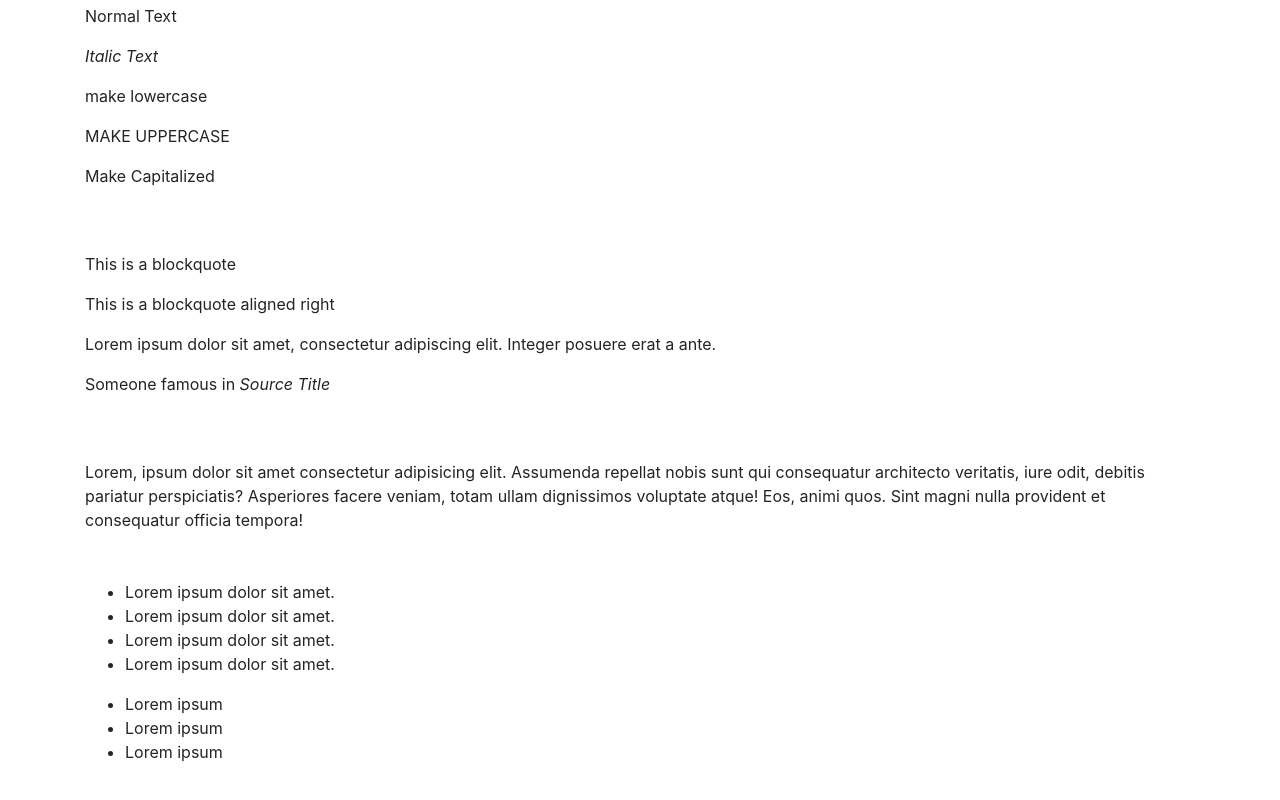
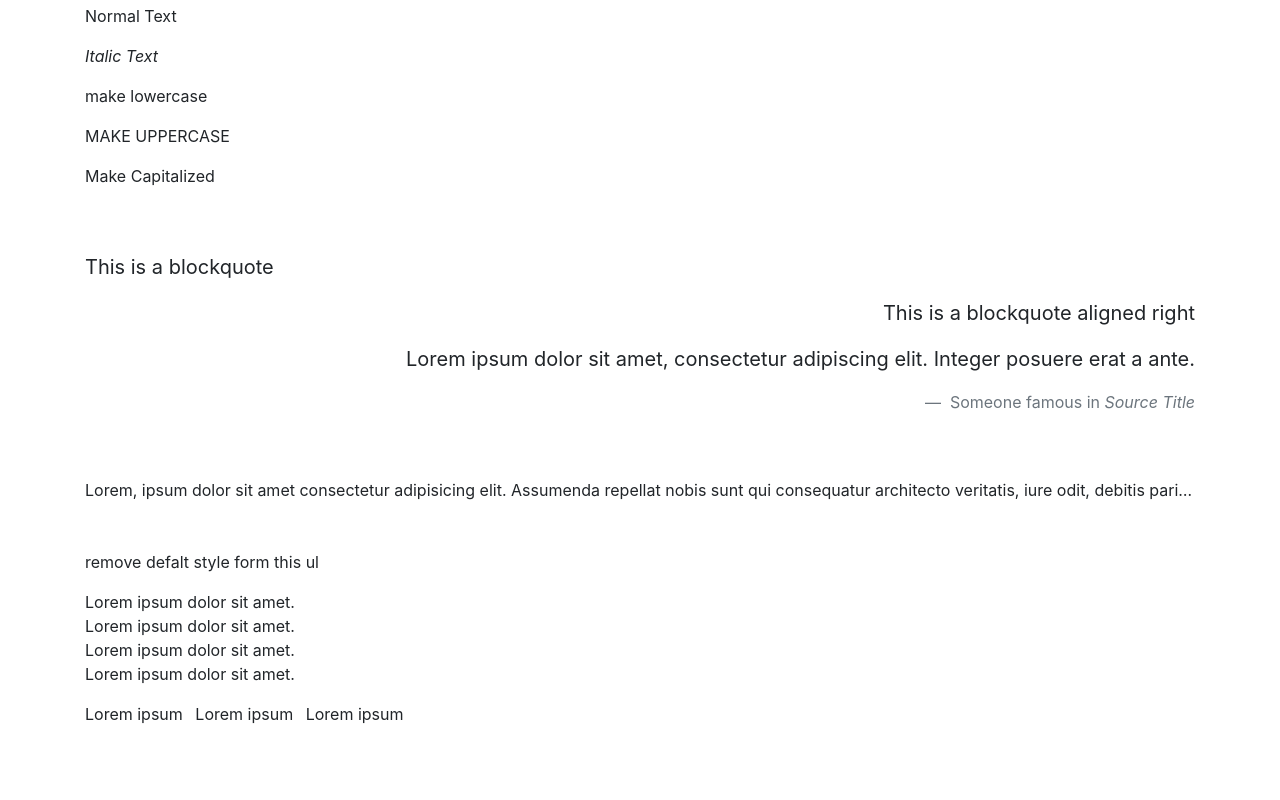
Before and after one commit to infomotin/bootstrap-4-from-scratch-with-5-projects, a plain HTML site: page 005 bootstrap-sandbox-starter/bootstrap_sandbox_starter/2_2_basic_typography.html in a window 1280 px wide. Shown: the part 1298-2098 px from the top of the page. Drawn offline with nearby package versions, Linux system fonts and the light colour scheme.

Commit message:
basic typo

```diff
--- a/005 bootstrap-sandbox-starter/bootstrap_sandbox_starter/2_2_basic_typography.html
+++ b/005 bootstrap-sandbox-starter/bootstrap_sandbox_starter/2_2_basic_typography.html
@@ -216,22 +216,22 @@
       <br />
 
       <!-- BLOCKQUOTES -->
-      <blockquote>
+      <blockquote class="blockquote">
         <p>This is a blockquote</p>
       </blockquote>
 
       <!-- BLOCKQUOTE RIGHT ALIGNED -->
-      <blockquote>
+      <blockquote class="blockquote text-right">
         <p>This is a blockquote aligned right</p>
       </blockquote>
 
       <!-- BLOCKQUOTE WITH FOOTER -->
-      <blockquote>
+      <blockquote class="blockquote text-right">
         <p>
           Lorem ipsum dolor sit amet, consectetur adipiscing elit. Integer
           posuere erat a ante.
         </p>
-        <footer>
+        <footer class="blockquote-footer">
           Someone famous in
           <cite title="Source Title">Source Title</cite>
         </footer>
@@ -241,7 +241,7 @@
       <br />
 
       <!-- TEXT TRUNCATE -->
-      <div>
+      <div class="text-truncate">
         Lorem, ipsum dolor sit amet consectetur adipisicing elit. Assumenda
         repellat nobis sunt qui consequatur architecto veritatis, iure odit,
         debitis pariatur perspiciatis? Asperiores facere veniam, totam ullam
@@ -253,7 +253,8 @@
       <br />
 
       <!-- LISTS -->
-      <ul>
+      <p>remove defalt style form this ul</p>
+      <ul class="list-unstyled">
         <li>Lorem ipsum dolor sit amet.</li>
         <li>Lorem ipsum dolor sit amet.</li>
         <li>Lorem ipsum dolor sit amet.</li>
@@ -261,10 +262,10 @@
       </ul>
 
       <!-- INLINE LIST -->
-      <ul>
-        <li>Lorem ipsum</li>
-        <li>Lorem ipsum</li>
-        <li>Lorem ipsum</li>
+      <ul class="list-inline">
+        <li class="list-inline-item">Lorem ipsum</li>
+        <li class="list-inline-item">Lorem ipsum</li>
+        <li class="list-inline-item">Lorem ipsum</li>
       </ul>
     </div>
 
```
